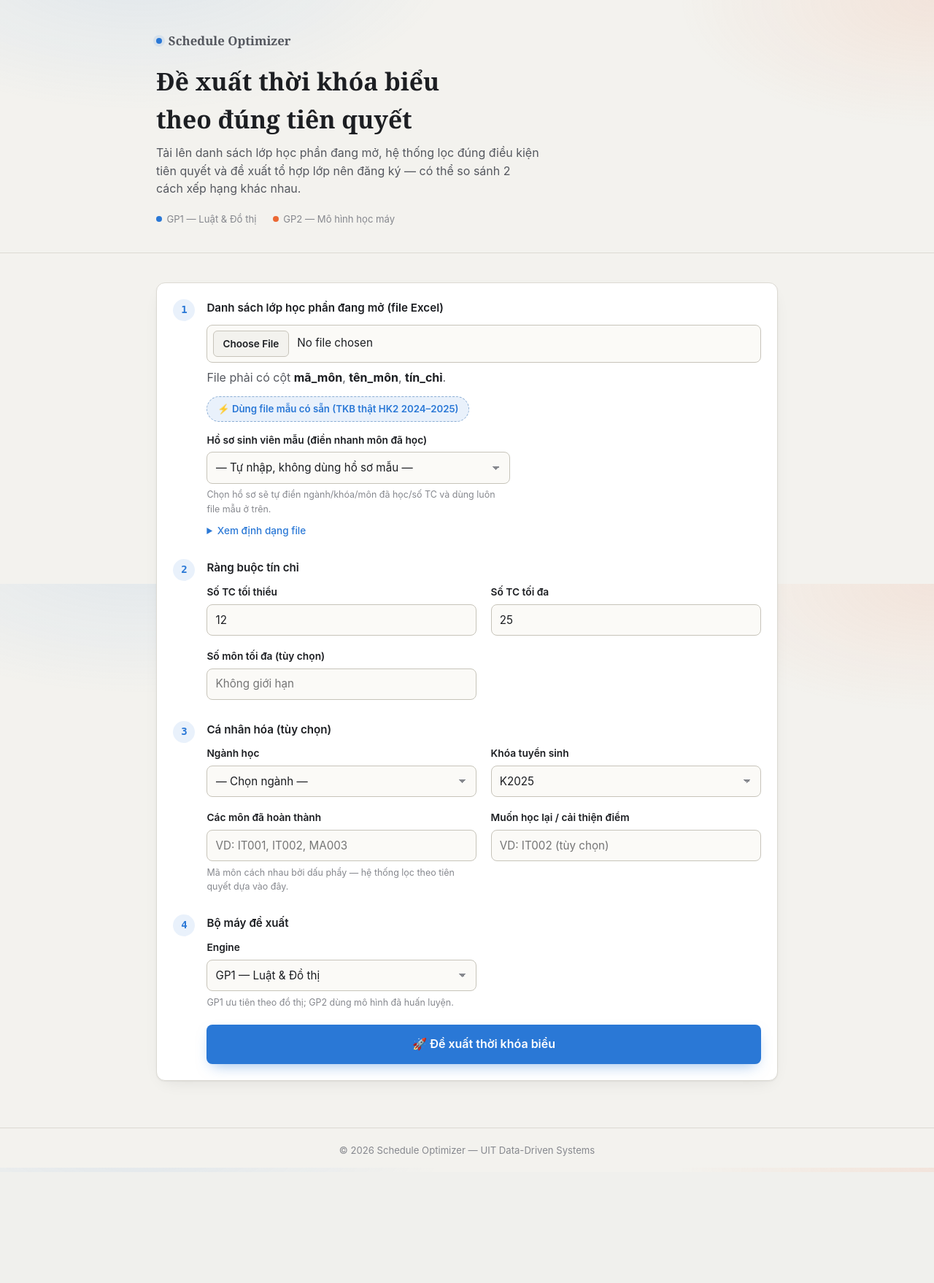
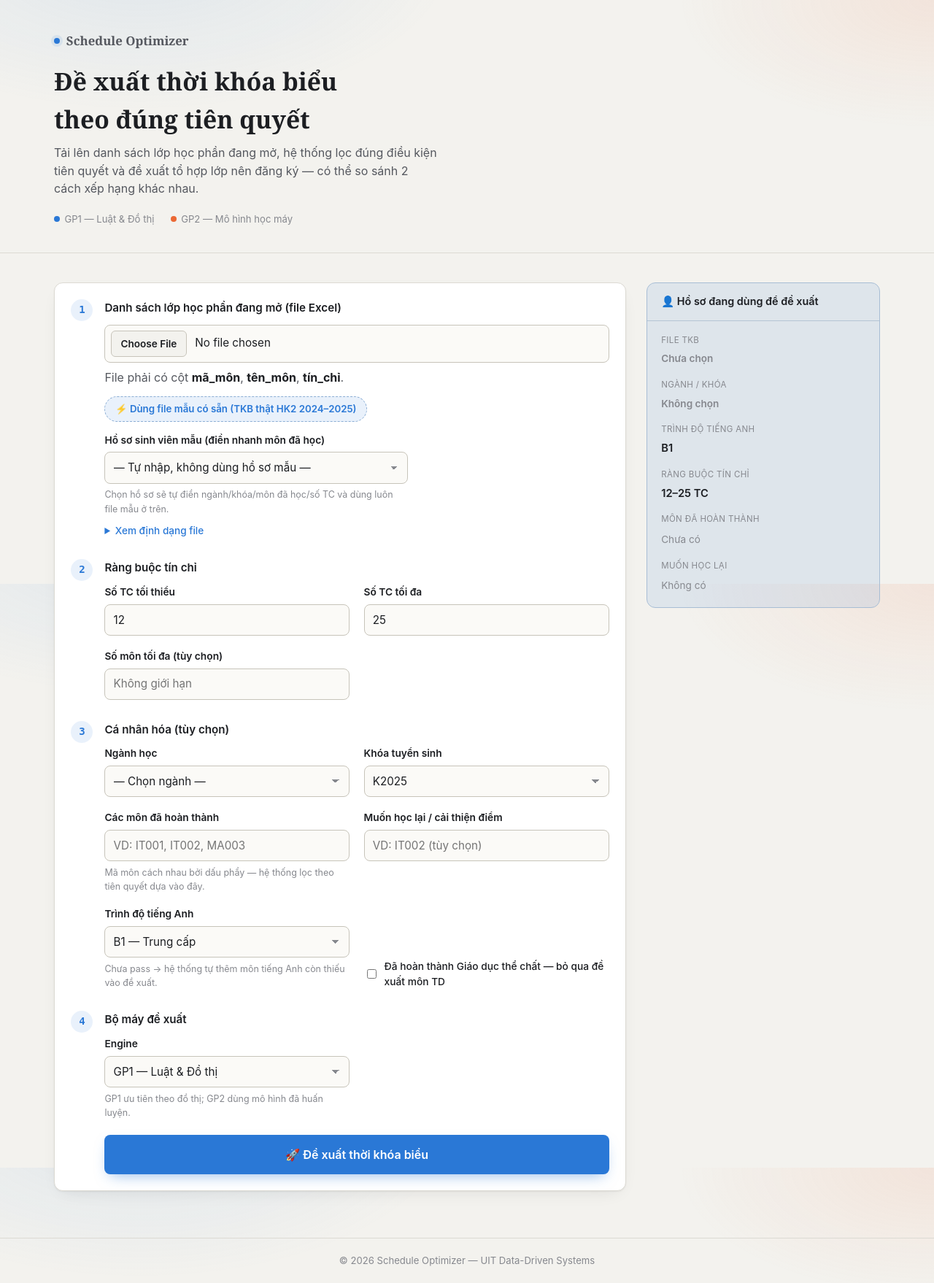
Before and after one commit to tuandm203/IT2041.CH201, a FastAPI app: page / in a window 1280 px wide. Shown: the whole page at 73% size. Before the commit the page ends 1606 px from the top, so only its background shows below. Run offline with FastAPI, Linux system fonts and the light colour scheme; data that the repository does not hold is empty; parts of the project's set-up code (start-up, migrations or seed data) failed here and were passed over.

Commit message:
feat: expose full input profile, add live sidebar preview
Two gaps: the announced input spec (docs/REPORT.md section 3.1) included
english_level and passed_pe_courses/skip_pe_if_completed, but the form
only ever exposed completed_courses/retake_courses — and even those
were silently tucked into plain text inputs with no way to see at a
glance what profile was actually about to be submitted, which made a
loaded sample profile invisible during a demo walkthrough.

- frontend/templates/index.html: added english_level select and a
  skip-PE checkbox (drives two hidden fields — skip_pe_if_completed
  and a non-empty passed_pe_courses, since the backend's skip logic
  only checks that the list is non-empty, not specific course names).
  Sample-case autofill now also sets english_level.
- frontend/static/js/app.js: new renderProfilePreview() renders every
  active input (file, major/cohort/track, English level, credit
  range, completed/retake courses as chip lists) into a live summary,
  reactive to both manual edits and sample-profile/sample-file loads.
- frontend/static/css/style.css, index.html: moved the preview out of
  the form flow into a sticky sidebar (<aside>) next to the form on
  wide viewports, stacking below it on narrow ones — visible the
  whole time you're filling the form instead of buried between steps.

Verified with a real server + Playwright: sidebar stays pinned while
scrolling the form, reflects sample-case data correctly (major,
cohort, 17 completed courses, English level, PE skip), collapses to a
single column under 900px, full submit flow and the regression suite
still pass, no console errors.

Co-Authored-By: Claude Sonnet 5 <noreply@anthropic.com>

```diff
--- a/frontend/static/css/style.css
+++ b/frontend/static/css/style.css
@@ -107,7 +107,7 @@ code, .mono {
   border-bottom: 1px solid var(--line);
 }
 .site-header .shell {
-  max-width: 900px;
+  max-width: 1180px;
   margin: 0 auto;
   padding: 2.6rem 1.5rem 2.2rem;
 }
@@ -158,10 +158,20 @@ code, .mono {
 
 main {
   flex: 1;
-  max-width: 900px;
+  max-width: 1180px;
   width: 100%;
   margin: 0 auto;
   padding: 2.5rem 1.5rem 4rem;
+}
+
+.layout-grid {
+  display: grid;
+  grid-template-columns: minmax(0, 1fr) 320px;
+  gap: 1.75rem;
+  align-items: start;
+}
+@media (max-width: 900px) {
+  .layout-grid { grid-template-columns: 1fr; }
 }
 
 /* ---------- form steps ---------- */
@@ -209,6 +219,63 @@ main {
 }
 .quick-action:hover { background: color-mix(in srgb, var(--gp1) 16%, var(--gp1-soft)); }
 .quick-action:disabled { opacity: 0.6; cursor: progress; }
+
+/* ---------- profile preview ---------- */
+
+.panel-preview {
+  display: block;
+  background: var(--gp1-soft);
+  border: 1px solid color-mix(in srgb, var(--gp1) 30%, var(--line));
+  border-radius: var(--radius);
+  overflow: hidden;
+  position: sticky;
+  top: 1.5rem;
+}
+@media (max-width: 900px) {
+  .panel-preview { position: static; margin-top: 1.6rem; }
+}
+.panel-preview-head {
+  font-weight: 600;
+  font-size: 0.9rem;
+  color: var(--ink);
+  padding: 0.9rem 1.2rem;
+  border-bottom: 1px solid color-mix(in srgb, var(--gp1) 22%, var(--line));
+}
+.panel-preview-body { padding: 1.1rem 1.2rem; max-height: 70vh; overflow-y: auto; }
+.preview-grid {
+  display: grid;
+  grid-template-columns: 1fr;
+  gap: 1rem;
+}
+.preview-item .preview-label {
+  font-size: 0.72rem;
+  text-transform: uppercase;
+  letter-spacing: 0.03em;
+  color: var(--ink-muted);
+  margin-bottom: 0.3rem;
+}
+.preview-item .preview-value {
+  font-size: 0.92rem;
+  color: var(--ink);
+  font-weight: 600;
+}
+.preview-chips {
+  display: flex;
+  flex-wrap: wrap;
+  gap: 0.3rem;
+  margin-top: 0.3rem;
+}
+.preview-chip {
+  font-family: ui-monospace, monospace;
+  font-size: 0.74rem;
+  font-weight: 600;
+  color: var(--ink-secondary);
+  background: var(--card-raised);
+  border: 1px solid var(--line);
+  border-radius: 5px;
+  padding: 0.1rem 0.4rem;
+}
+.preview-chip.more { color: var(--ink-muted); font-style: italic; font-weight: 500; }
 
 /* ---------- stat tiles ---------- */
 
--- a/frontend/static/js/app.js
+++ b/frontend/static/js/app.js
@@ -90,6 +90,9 @@ document.addEventListener("DOMContentLoaded", function () {
                 const fileErr = document.getElementById("fileError");
                 if (fileErr) fileErr.classList.remove("show");
                 if (sampleStatus) sampleStatus.textContent = "✓ Đã dùng " + result.filename;
+                // Gán qua DataTransfer không tự bắn sự kiện "change" như user
+                // thật chọn file, nên phải tự cập nhật preview ở đây.
+                renderProfilePreview();
             })
             .catch(function (error) {
                 if (sampleStatus) sampleStatus.textContent = "Không tải được file mẫu.";
@@ -106,6 +109,94 @@ document.addEventListener("DOMContentLoaded", function () {
     if (useSampleBtn) {
         useSampleBtn.addEventListener("click", loadSampleTkb);
     }
+
+    // Checkbox "Đã hoàn thành GDTC" chỉ hiện 1 field cho người dùng, nhưng
+    // backend cần 2 field: skip_pe_if_completed (bool) + passed_pe_courses
+    // (phải khác rỗng để logic bỏ qua môn TD thật sự kích hoạt).
+    const skipPeCheckbox = document.getElementById("skipPeCheckbox");
+    const skipPeHidden = document.getElementById("skip_pe_if_completed");
+    const passedPeHidden = document.getElementById("passed_pe_courses");
+    if (skipPeCheckbox && skipPeHidden && passedPeHidden) {
+        skipPeCheckbox.addEventListener("change", function () {
+            skipPeHidden.value = skipPeCheckbox.checked ? "true" : "false";
+            passedPeHidden.value = skipPeCheckbox.checked ? "Đã hoàn thành" : "";
+        });
+    }
+
+    // ── Hồ sơ đang dùng — preview trực quan, cập nhật theo trạng thái form ──
+    const previewBody = document.getElementById("profilePreviewBody");
+    const englishLevelSelect = document.getElementById("english_level");
+    const ENGLISH_LABELS = { passed: "Đã pass đầu ra", a1: "A1", a2: "A2", b1: "B1", b2: "B2" };
+
+    function chipList(csv, emptyText) {
+        const items = (csv || "").split(",").map(function (s) { return s.trim(); }).filter(Boolean);
+        if (items.length === 0) {
+            return '<span class="muted">' + emptyText + '</span>';
+        }
+        const shown = items.slice(0, 12);
+        let html = '<div class="preview-chips">';
+        shown.forEach(function (item) { html += '<span class="preview-chip">' + item + '</span>'; });
+        if (items.length > shown.length) {
+            html += '<span class="preview-chip more">+' + (items.length - shown.length) + ' môn khác</span>';
+        }
+        html += '</div>';
+        return '<span class="preview-value">' + items.length + ' môn</span>' + html;
+    }
+
+    function renderProfilePreview() {
+        if (!previewBody) return;
+
+        const major = majorSelect ? majorSelect.value : "";
+        const cohort = document.getElementById("cohort");
+        const trackVal = trackSelect ? trackSelect.value : "";
+        const trackLabel = trackSelect && trackSelect.selectedOptions.length
+            ? trackSelect.selectedOptions[0].textContent : "";
+        const completed = document.getElementById("completed_courses");
+        const retake = document.getElementById("retake_courses");
+        const minC = document.getElementById("min_credits");
+        const maxC = document.getElementById("max_credits");
+        const engLabel = englishLevelSelect ? (ENGLISH_LABELS[englishLevelSelect.value] || englishLevelSelect.value) : "B1";
+        const fileName = fileInputEl && fileInputEl.files && fileInputEl.files[0] ? fileInputEl.files[0].name : null;
+
+        let html = '<div class="preview-grid">';
+
+        html += '<div class="preview-item"><div class="preview-label">File TKB</div><div class="preview-value">'
+            + (fileName ? '✓ ' + fileName : '<span class="muted">Chưa chọn</span>') + '</div></div>';
+
+        html += '<div class="preview-item"><div class="preview-label">Ngành / Khóa</div><div class="preview-value">'
+            + (major ? major : '<span class="muted">Không chọn</span>') + (cohort && major ? ' / ' + cohort.value : '')
+            + '</div></div>';
+
+        if (trackVal) {
+            html += '<div class="preview-item"><div class="preview-label">Định hướng</div><div class="preview-value">' + trackLabel + '</div></div>';
+        }
+
+        html += '<div class="preview-item"><div class="preview-label">Trình độ tiếng Anh</div><div class="preview-value">' + engLabel + '</div></div>';
+
+        html += '<div class="preview-item"><div class="preview-label">Ràng buộc tín chỉ</div><div class="preview-value">'
+            + (minC ? minC.value : '?') + '–' + (maxC ? maxC.value : '?') + ' TC</div></div>';
+
+        html += '<div class="preview-item"><div class="preview-label">Môn đã hoàn thành</div>'
+            + chipList(completed ? completed.value : "", "Chưa có") + '</div>';
+
+        html += '<div class="preview-item"><div class="preview-label">Muốn học lại</div>'
+            + chipList(retake ? retake.value : "", "Không có") + '</div>';
+
+        html += '</div>';
+        previewBody.innerHTML = html;
+    }
+
+    [
+        "major", "track", "cohort", "completed_courses", "retake_courses",
+        "min_credits", "max_credits", "english_level", "file",
+    ].forEach(function (id) {
+        const el = document.getElementById(id);
+        if (el) {
+            el.addEventListener("change", renderProfilePreview);
+            el.addEventListener("input", renderProfilePreview);
+        }
+    });
+    renderProfilePreview();
 
     // "Hồ sơ sinh viên mẫu" — điền nhanh ngành/khóa/môn đã học/TC dựa trên
     // data/train/student_case_*.json, kèm luôn file TKB mẫu để demo 1 click
@@ -148,6 +239,7 @@ document.addEventListener("DOMContentLoaded", function () {
             setValue("completed_courses", (selectedCase.completed_courses || []).join(", "));
             setValue("retake_courses", (selectedCase.retake_courses || []).join(", "));
             setValue("cohort", selectedCase.cohort);
+            if (selectedCase.english_level) setValue("english_level", selectedCase.english_level);
 
             if (majorSelect && selectedCase.major) {
                 majorSelect.value = selectedCase.major;
@@ -155,6 +247,7 @@ document.addEventListener("DOMContentLoaded", function () {
             }
 
             loadSampleTkb();
+            renderProfilePreview();
         });
     }
 
--- a/frontend/templates/index.html
+++ b/frontend/templates/index.html
@@ -10,6 +10,7 @@
 </div>
 {% endif %}
 
+<div class="layout-grid">
 <div class="panel">
     <div class="panel-body">
         <form action="/optimize" method="post" enctype="multipart/form-data" id="optimizeForm">
@@ -124,6 +125,25 @@
                             <input type="text" name="retake_courses" id="retake_courses"
                                    placeholder="VD: IT002 (tùy chọn)">
                         </div>
+                        <div class="field">
+                            <label for="english_level">Trình độ tiếng Anh</label>
+                            <select name="english_level" id="english_level">
+                                <option value="passed">Đã pass đầu ra</option>
+                                <option value="a1">A1 — Cơ bản</option>
+                                <option value="a2">A2 — Sơ cấp</option>
+                                <option value="b1" selected>B1 — Trung cấp</option>
+                                <option value="b2">B2 — Cao trung cấp</option>
+                            </select>
+                            <p class="hint" style="margin:0">Chưa pass → hệ thống tự thêm môn tiếng Anh còn thiếu vào đề xuất.</p>
+                        </div>
+                        <div class="field" style="justify-content:flex-end">
+                            <label style="display:flex; align-items:center; gap:0.5rem; font-weight:500">
+                                <input type="checkbox" id="skipPeCheckbox" style="width:auto">
+                                Đã hoàn thành Giáo dục thể chất — bỏ qua đề xuất môn TD
+                            </label>
+                            <input type="hidden" name="skip_pe_if_completed" id="skip_pe_if_completed" value="false">
+                            <input type="hidden" name="passed_pe_courses" id="passed_pe_courses" value="">
+                        </div>
                     </div>
                 </div>
             </div>
@@ -152,4 +172,12 @@
     </div>
 </div>
 
+<aside class="panel-preview" id="profilePreview">
+    <div class="panel-preview-head">👤 Hồ sơ đang dùng để đề xuất</div>
+    <div class="panel-preview-body" id="profilePreviewBody">
+        <p class="muted" style="margin:0">Chưa có thông tin — chọn hồ sơ mẫu ở Bước 1 hoặc tự điền các bước bên trái.</p>
+    </div>
+</aside>
+</div>
+
 {% endblock %}
```
